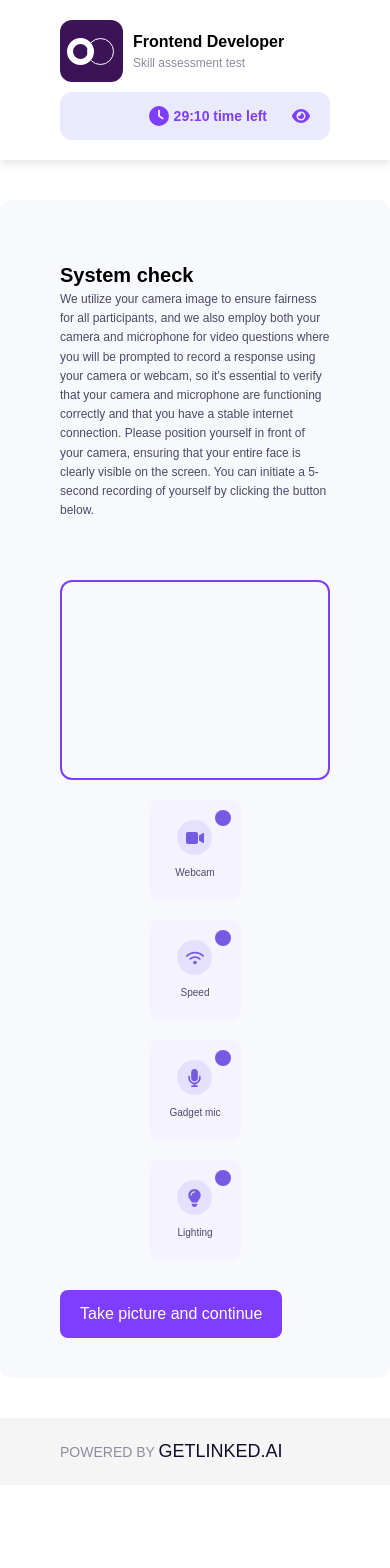
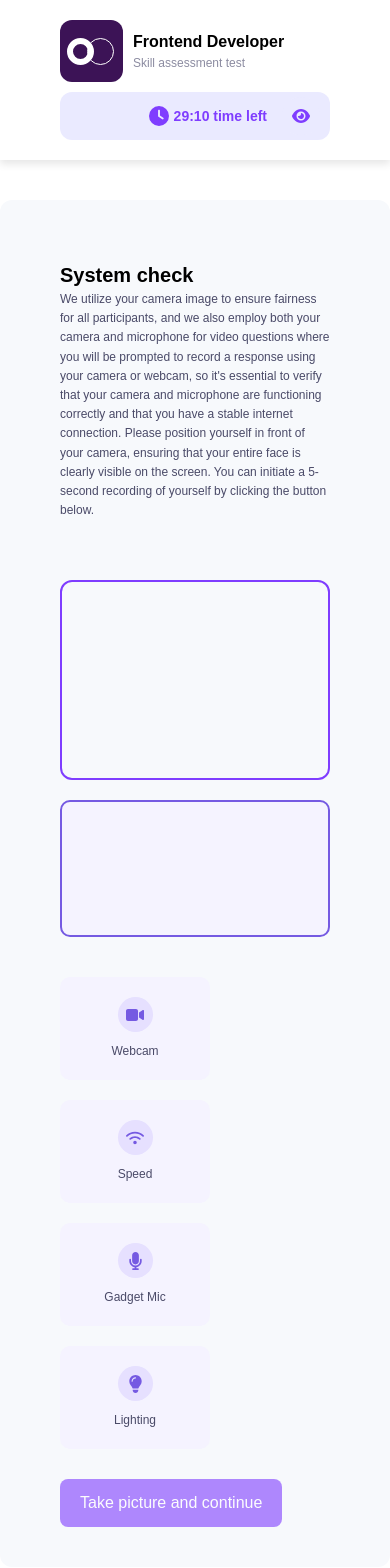
Before and after one commit to Seunfola/liberty-assurance, a Next.js app: page /system-check in a window 390 px wide. Shown: the top 1568 px of the page. Before the commit the page ends 1485 px from the top, so only its background shows below. Built offline with nearby package versions, Linux system fonts and the light colour scheme.

Commit message:
working on the modal and the notification using react-hot toast to notify users and also diabling the button until all icons are checked

```diff
--- a/package.json
+++ b/package.json
@@ -15,6 +15,7 @@
     "next": "14.2.15",
     "react": "^18",
     "react-dom": "^18",
+    "react-hot-toast": "^2.4.1",
     "sass": "^1.79.5"
   },
   "devDependencies": {
--- /dev/null
+++ b/src/app/system-check/components/modal.tsx
@@ -0,0 +1,40 @@
+import React from 'react';
+import styles from '@/styles/system-check/modal.module.scss';
+
+interface ModalProps {
+  isOpen: boolean;
+  onClose: () => void;
+  onProceed: () => void;
+}
+
+const Modal: React.FC<ModalProps> = ({ isOpen, onClose, onProceed }) => {
+  if (!isOpen) {
+    return null;
+  }
+
+  return (
+    <div className={styles.modalOverlay}>
+      <div className={styles.modalContent}>
+        <div className={styles.modalHeader}>
+          <h3>Start assessment</h3>
+          <button className={styles.closeButton} onClick={onClose}>
+            Close
+          </button>
+        </div>
+        <div className={styles.modalBody}>
+          <p>Proceed to start assessment</p>
+          <p>
+            Kindly keep to the rules of the assessment and sit up, stay in front of your camera/webcam, and start your assessment.
+          </p>
+        </div>
+        <div className={styles.modalFooter}>
+          <button className={styles.proceedButton} onClick={onProceed}>
+            Proceed
+          </button>
+        </div>
+      </div>
+    </div>
+  );
+};
+
+export default Modal;
--- a/src/app/system-check/components/systemIcons.tsx
+++ b/src/app/system-check/components/systemIcons.tsx
@@ -1,44 +1,152 @@
-import React from 'react';
+'use client';
+import React, { useState, useRef, useImperativeHandle, forwardRef, useEffect } from 'react';
 import styles from '@/styles/system-check/systemIcon.module.scss';
 import { FontAwesomeIcon } from '@fortawesome/react-fontawesome';
-import { faVideo, faWifi, faMicrophone, faLightbulb } from '@fortawesome/free-solid-svg-icons';
+import { faVideo, faWifi, faMicrophone, faLightbulb, faCheckCircle } from '@fortawesome/free-solid-svg-icons';
 
-const SystemIcons: React.FC = () => {
+interface SystemIconsProps {
+  onAllTestsCompleted: (status: boolean) => void;
+}
+
+const SystemIcons = forwardRef(({ onAllTestsCompleted }: SystemIconsProps, ref) => {
+  const [webcamStatus, setWebcamStatus] = useState<boolean>(false);
+  const [wifiStatus, setWifiStatus] = useState<boolean>(false);
+  const [micStatus, setMicStatus] = useState<boolean>(false);
+  const [lightStatus, setLightStatus] = useState<boolean>(false);
+  const [imageCaptured, setImageCaptured] = useState<boolean>(false);
+  const [imageSrc, setImageSrc] = useState<string | null>(null);
+
+  const videoRef = useRef<HTMLVideoElement | null>(null);
+  const canvasRef = useRef<HTMLCanvasElement | null>(null);
+
+  useEffect(() => {
+    if (webcamStatus && wifiStatus && micStatus && lightStatus) {
+      onAllTestsCompleted(true); // Notify parent that all tests are completed
+    } else {
+      onAllTestsCompleted(false); // Notify parent that not all tests are completed
+    }
+  }, [webcamStatus, wifiStatus, micStatus, lightStatus, onAllTestsCompleted]);
+
+  // Webcam Test and Turn On Webcam
+  const checkWebcam = async (): Promise<void> => {
+    try {
+      const stream = await navigator.mediaDevices.getUserMedia({ video: true });
+      if (videoRef.current) {
+        videoRef.current.srcObject = stream;
+        videoRef.current.play();
+      }
+      setWebcamStatus(true);
+      setImageCaptured(false);
+    } catch (error) {
+      setWebcamStatus(false);
+      console.error("Error accessing webcam:", error);
+    }
+  };
+
+  // Capture image from video stream
+  const captureImage = (): void => {
+    if (videoRef.current && canvasRef.current) {
+      const video = videoRef.current;
+      const canvas = canvasRef.current;
+      const context = canvas.getContext('2d');
+      if (context) {
+        canvas.width = video.videoWidth;
+        canvas.height = video.videoHeight;
+        context.drawImage(video, 0, 0, canvas.width, canvas.height);
+
+        const imageDataUrl = canvas.toDataURL('image/png');
+        setImageSrc(imageDataUrl);
+        setImageCaptured(true);
+      }
+    }
+  };
+
+  // WiFi Test (Simple toggle, replace with actual speed check logic)
+  const checkWifi = (): void => {
+    setWifiStatus(true);
+  };
+
+  // Microphone Test
+  const checkMicrophone = async (): Promise<void> => {
+    try {
+      const stream = await navigator.mediaDevices.getUserMedia({ audio: true });
+      setMicStatus(true);
+      stream.getTracks().forEach(track => track.stop());
+    } catch (error) {
+      setMicStatus(false);
+      console.error("Error accessing microphone:", error);
+    }
+  };
+
+  // Lighting Test (Simple toggle, replace with actual lighting check logic)
+  const checkLighting = (): void => {
+    setLightStatus(true);
+  };
+
+  // Expose the captureImage function to the parent component
+  useImperativeHandle(ref, () => ({
+    captureImage,
+  }));
+
   return (
     <div className={styles.systemIconsContainer}>
-      <div className={styles.cameraContainer}></div>
+      <div className={styles.previewBox}>
+        {imageCaptured && imageSrc ? (
+          <img src={imageSrc} alt="Captured" className={styles.capturedImage} />
+        ) : (
+          <video ref={videoRef} className={styles.videoPreview} />
+        )}
+      </div>
+
       <div className={styles.iconGrid}>
-        <div className={styles.iconCard}>
+        {/* Webcam Icon */}
+        <div className={styles.iconCard} onClick={checkWebcam}>
           <div className={styles.iconCircle}>
-            <FontAwesomeIcon icon={faVideo} className={styles.icon} />
+            <FontAwesomeIcon
+              icon={webcamStatus ? faCheckCircle : faVideo}
+              className={styles.icon}
+            />
           </div>
           <p>Webcam</p>
-          <span className={styles.statusDot}></span>
         </div>
-        <div className={styles.iconCard}>
+
+        {/* WiFi Icon */}
+        <div className={styles.iconCard} onClick={checkWifi}>
           <div className={styles.iconCircle}>
-            <FontAwesomeIcon icon={faWifi} className={styles.icon} />
+            <FontAwesomeIcon
+              icon={wifiStatus ? faCheckCircle : faWifi}
+              className={styles.icon}
+            />
           </div>
           <p>Speed</p>
-          <span className={styles.statusDot}></span>
         </div>
-        <div className={styles.iconCard}>
+
+        {/* Microphone Icon */}
+        <div className={styles.iconCard} onClick={checkMicrophone}>
           <div className={styles.iconCircle}>
-            <FontAwesomeIcon icon={faMicrophone} className={styles.icon} />
+            <FontAwesomeIcon
+              icon={micStatus ? faCheckCircle : faMicrophone}
+              className={styles.icon}
+            />
           </div>
-          <p>Gadget mic</p>
-          <span className={styles.statusDot}></span>
+          <p>Gadget Mic</p>
         </div>
-        <div className={styles.iconCard}>
+
+        {/* Lighting Icon */}
+        <div className={styles.iconCard} onClick={checkLighting}>
           <div className={styles.iconCircle}>
-            <FontAwesomeIcon icon={faLightbulb} className={styles.icon} />
+            <FontAwesomeIcon
+              icon={lightStatus ? faCheckCircle : faLightbulb}
+              className={styles.icon}
+            />
           </div>
           <p>Lighting</p>
-          <span className={styles.statusDot}></span>
         </div>
       </div>
+
+      <canvas ref={canvasRef} className={styles.hiddenCanvas}></canvas>
     </div>
   );
-};
+});
 
 export default SystemIcons;
--- a/src/app/system-check/page.tsx
+++ b/src/app/system-check/page.tsx
@@ -1,17 +1,60 @@
-import React from 'react';
-import styles from '@/styles//system-check/page.module.scss';
+'use client';
+import React, { useRef, useState } from 'react';
+import styles from '@/styles/system-check/page.module.scss';
 import SystemInfo from './components/systemInfo';
 import SystemIcons from './components/systemIcons';
+import Modal from './components/modal';
+import toast, { Toaster } from 'react-hot-toast';
 
 const SystemCheck: React.FC = () => {
+  const systemIconsRef = useRef<{ captureImage: () => void }>(null);
+  const [isModalOpen, setIsModalOpen] = useState<boolean>(false);
+  const [allTestsCompleted, setAllTestsCompleted] = useState<boolean>(false);
+
+  const handleCaptureImage = () => {
+    if (!allTestsCompleted) {
+      toast.error('Please complete all system tests (Webcam, WiFi, Mic, Lighting) before proceeding.');
+      return;
+    }
+
+    if (systemIconsRef.current) {
+      systemIconsRef.current.captureImage();
+    }
+    setIsModalOpen(true); // Open the modal after capturing the image
+  };
+
+  const handleCloseModal = () => {
+    setIsModalOpen(false); // Close the modal
+  };
+
+  const handleProceed = () => {
+    setIsModalOpen(false);
+    console.log('Proceeding to start the assessment');
+  };
+
   return (
     <div className={styles.systemCheckContainer}>
+      <Toaster position="top-right" reverseOrder={false} />
+
       <SystemInfo />
       <div className={styles.systemCheckLayout}>
         <div className={styles.cameraContainer}></div>
-        <SystemIcons />
+        <SystemIcons ref={systemIconsRef} onAllTestsCompleted={setAllTestsCompleted} />
       </div>
-      <button className={styles.actionButton}>Take picture and continue</button>
+
+      <button
+        className={styles.actionButton}
+        onClick={handleCaptureImage}
+        disabled={!allTestsCompleted}
+        style={{
+          opacity: allTestsCompleted ? 1 : 0.6,
+          cursor: allTestsCompleted ? 'pointer' : 'not-allowed',
+        }}
+      >
+        Take picture and continue
+      </button>
+
+      <Modal isOpen={isModalOpen} onClose={handleCloseModal} onProceed={handleProceed} />
     </div>
   );
 };
--- a/src/styles/system-check/page.module.scss
+++ b/src/styles/system-check/page.module.scss
@@ -40,6 +40,10 @@
   &:hover {
     background-color: #6e34d1;
   }
+    &:disabled {
+    opacity: 0.6;
+    cursor: not-allowed;
+  }
 }
 
 @media (max-width: 768px) {
--- a/src/styles/system-check/systemIcon.module.scss
+++ b/src/styles/system-check/systemIcon.module.scss
@@ -1,13 +1,15 @@
 .systemIconsContainer {
   display: flex;
-  flex-direction: column;
-  justify-content: center;
+  flex-direction: row; /* Align icons and webcam preview side by side */
+  justify-content: space-between;
   align-items: flex-start;
+  gap: 40px;
+  width: 100%; /* Ensure full width is used */
 }
 
 .iconGrid {
   display: grid;
-  grid-template-columns: repeat(2, 1fr);
+  grid-template-columns: repeat(2, 1fr); /* 2 columns for icons */
   gap: 20px;
 }
 
@@ -21,7 +23,7 @@
   align-items: center;
   justify-content: center;
   text-align: center;
-}
+  width: 150px; /* Adjust width to fit within the layout */
 
   .iconCircle {
     background-color: #E6E0FF;
@@ -32,22 +34,24 @@
     display: flex;
     justify-content: center;
     align-items: center;
-}
 
     .icon {
       color: #755AE2;
       width: 18px;
       height: 18px;
     }
+  }
 
-.iconCard p {
+  p {
     margin-top: 10px;
-  font-size: 10px;
+    font-size: 12px;
     color: #4A4A68;
     font-weight: 400;
   }
 
+  /* Initially hide the status dot */
   .statusDot {
+    display: none; /* Hide by default */
     position: absolute;
     top: 10px;
     right: 10px;
@@ -55,10 +59,82 @@
     height: 16px;
     background-color: #755AE2;
     border-radius: 50%;
+    display: flex;
+    justify-content: center;
+    align-items: center;
+
+    .statusIcon {
+      width: 12px;
+      height: 12px;
+      color: white;
+    }
+  }
+
+  /* When the icon is clicked, show the status dot */
+  &.checked {
+    .iconCircle {
+      background-color: #A5D6A7; /* Green background when checked */
+      .icon {
+        color: #388E3C; /* Change main icon color when checked */
+      }
+    }
+
+    /* Show the status dot and the icon inside it */
+    .statusDot {
+      display: flex; /* Display the dot */
+      background-color: #E6E0FF; /* Adjust color to make it visible */
+      .statusIcon {
+        color: #755AE2; /* Change icon color inside dot */
+      }
+    }
+  }
+}
+
+/* Webcam preview container */
+.previewBox {
+  width: 400px;
+  height: 225px;
+  border: 2px solid #755AE2; /* Purple border */
+  border-radius: 10px;
+  display: flex;
+  justify-content: center;
+  align-items: center;
+  background-color: #F5F3FF; /* Light background */
+}
+
+.videoPreview, .capturedImage {
+  width: 100%;
+  height: 100%;
+  object-fit: cover; /* Ensures the image/video fills the box proportionally */
+}
+
+/* Capture button */
+.captureButton {
+  margin-top: 20px; /* Space below the preview */
+  padding: 10px 20px;
+  background-color: #755AE2; /* Purple button */
+  color: white;
+  border: none;
+  cursor: pointer;
+  border-radius: 5px;
+  font-size: 16px; /* Larger font for visibility */
+}
+
+.hiddenCanvas {
+  display: none;
 }
 
 @media (max-width: 768px) {
+  .systemIconsContainer {
+    flex-direction: column; /* Stack items vertically on small screens */
+  }
+
+  .previewBox {
+    width: 100%; /* Full width on small screens */
+    height: auto;
+  }
+
   .iconGrid {
-    grid-template-columns: 1fr;
+    grid-template-columns: 1fr; /* Stack icons vertically on smaller screens */
   }
 }
```
Also changed, not shown: src/styles/system-check/modal.module.scss (added, +100 -0 lines), 1 other file (tests, documents, lock files or other folders). Lines whose indentation alone changed are shown as unchanged.
